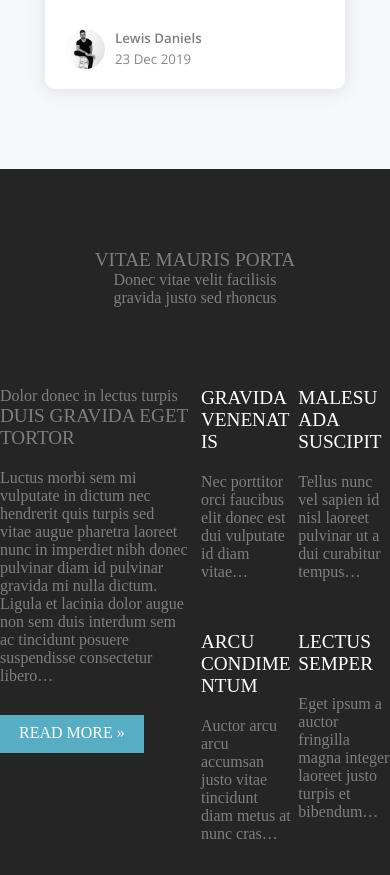
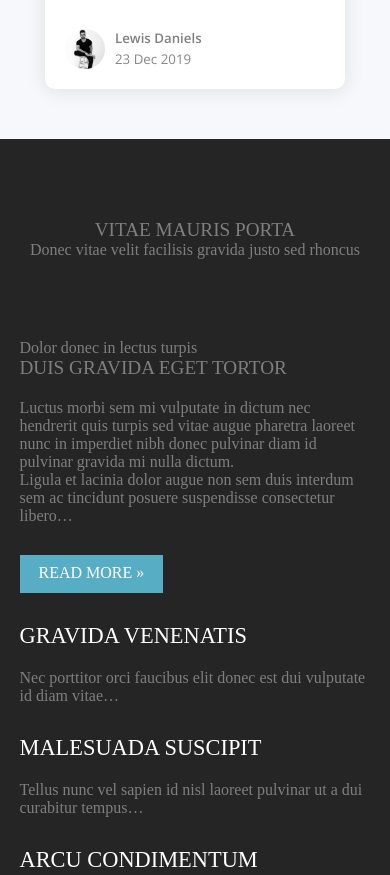
Before and after one commit to dkhatri481/Flexear, a plain HTML site: page index.html in a window 390 px wide. Shown: the part 1460-2335 px from the top of the page. Drawn offline with nearby package versions, Linux system fonts and the light colour scheme; files whose address does not match are found by name.

Commit message:
added responsive media screen

```diff
--- a/style/layout.css
+++ b/style/layout.css
@@ -97,3 +97,30 @@ article {
 @media screen and (min-width:978px){
 	.hoc{max-width:978px;}
 }
+
+/* Mobile Devices
+------------------------------------------------------------------------------------ */
+@media screen and (max-width:900px){
+	.hoc{max-width:90%;}
+}
+
+/*Tablet Devices
+------------------------------------------------------------*/
+@media screen and (max-width:750px){
+	.group .group > *:last-child, .clear .clear > *:last-child, .clear .group > *:last-child, .group .clear > *:last-child{margin-bottom:0;}
+	.one_half {display:block; float:none; width:auto; margin:0 0 30px 0; padding:0;}
+
+	.sectiontitle{max-width:none;}
+	.container{padding-bottom:50px;}
+}
+
+
+/* Other
+------------------------------------------------------------------------------------ */
+@media screen and (max-width:650px){
+	.scrollable{display:block; width:100%; margin:0 0 30px 0; padding:0 0 15px 0; overflow:auto; overflow-x:scroll;}
+	.scrollable table{margin:0; padding:0; white-space:nowrap;}
+
+	.font-x1{font-size:1.4rem;}
+	.font-x2{font-size:1.6rem;}
+}
```
